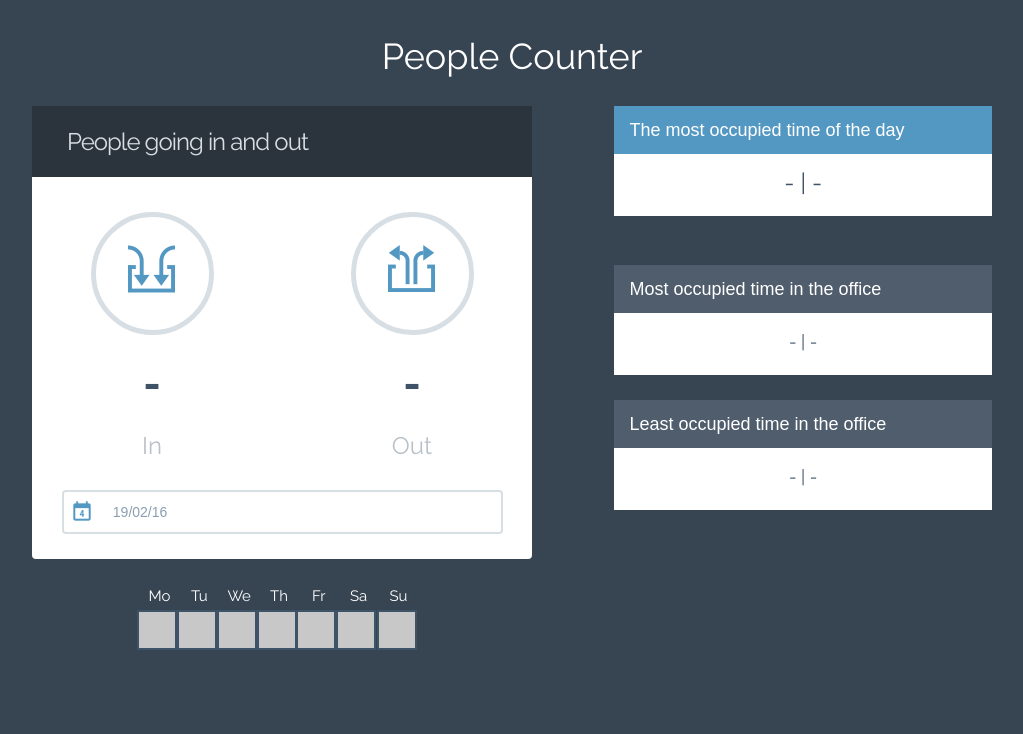
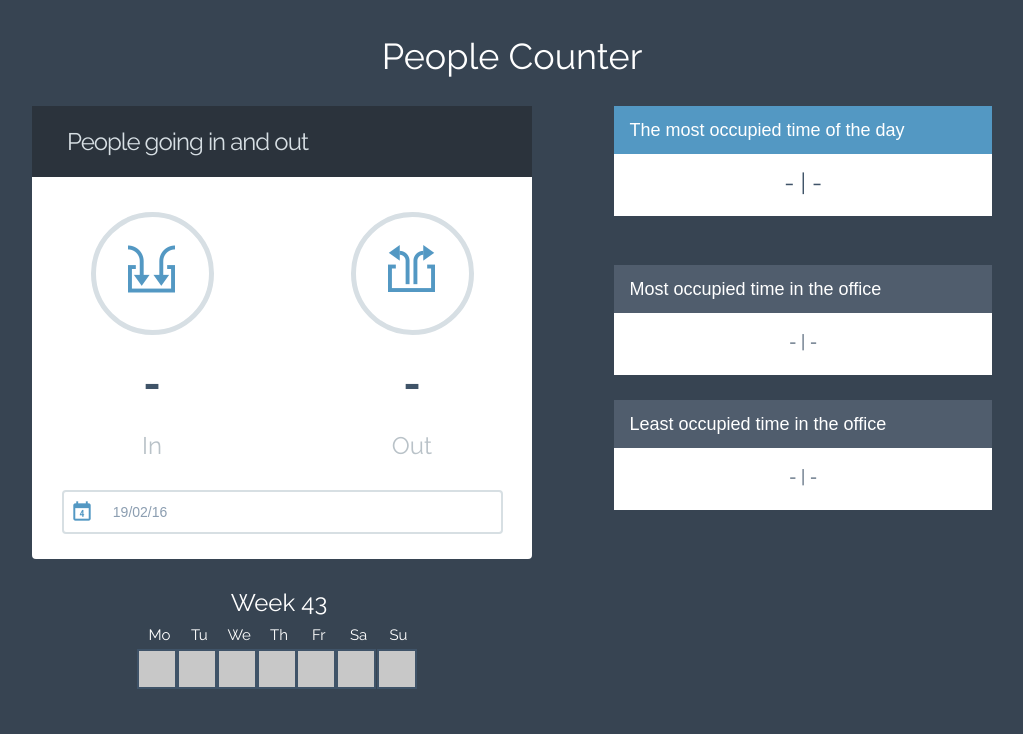
Before and after one commit to lorentzlasson/modcam-visualize, a website: page public/index.html in a window 1280 px wide. Shown: the whole page, without its empty margins (128-1151 px from the left). Drawn offline with nearby package versions, Linux system fonts and the light colour scheme.

Commit message:
week-title

```diff
--- a/public/css/peoplecounter.css
+++ b/public/css/peoplecounter.css
@@ -177,6 +177,10 @@ ul.days-data li:last-child {
 	left: -25px;
 	margin-top: 25px;
 }
+.week-title {
+	font-size: 24px;
+	color: #fff;
+}
 /* TOOLTIP */
 
 [data-tooltip] {
--- a/public/index.html
+++ b/public/index.html
@@ -62,6 +62,7 @@
    <div class="row">
      <div class="seven columns weekly-indicator">
       <div class="week-wrapper">
+        <div class="week-title">Week 43</div>
        <ul class="days-text">
          <li>Mo</li>
          <li>Tu</li>
```
